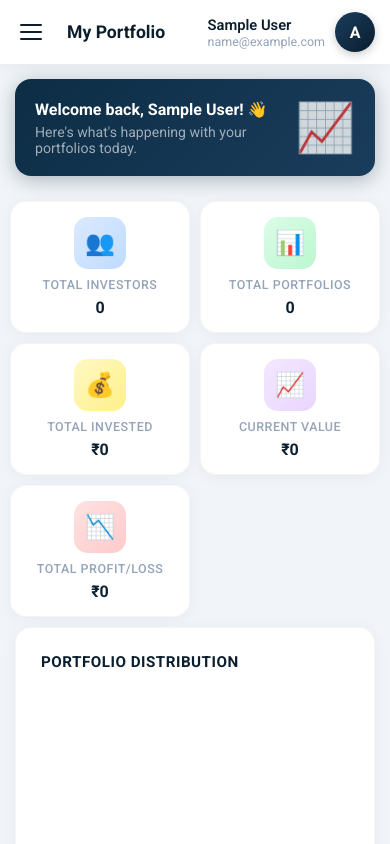
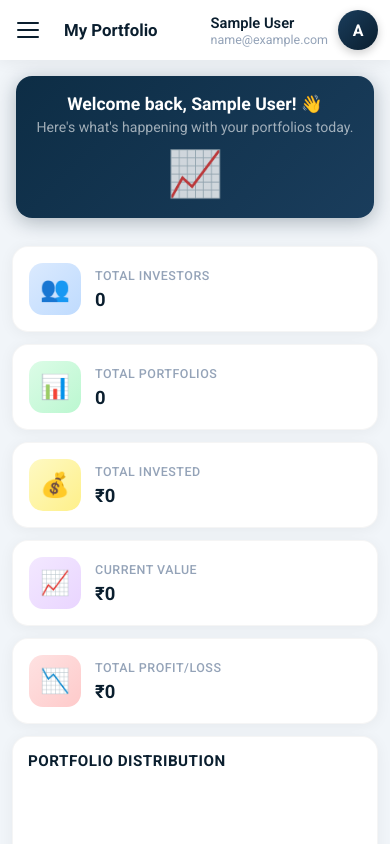
Before and after one commit to Aayushi-web/shreeja_financials, a plain HTML site: page frontend/pages/admin-dashboard.html in a window 390 px wide. Drawn offline with nearby package versions, Linux system fonts and the light colour scheme; no server answers; sample sign-in values are in the browser's storage.

Commit message:
css update

```diff
--- a/frontend/css/admin.css
+++ b/frontend/css/admin.css
@@ -276,6 +276,9 @@ nav {
     padding: 25px;
     box-shadow: 0 2px 15px rgba(0,0,0,0.05);
     border: 1px solid rgba(0,0,0,0.04);
+    position: relative;
+    width: 100%;
+    overflow: hidden;
 }
 
 .chart-box h3 {
@@ -335,7 +338,8 @@ nav {
     margin: 0 30px 30px;
     background: white;
     border-radius: 16px;
-    overflow: hidden;
+    overflow-x: auto;
+    -webkit-overflow-scrolling: touch;
     box-shadow: 0 2px 15px rgba(0,0,0,0.05);
     border: 1px solid rgba(0,0,0,0.04);
 }
@@ -357,6 +361,7 @@ th {
     font-weight: 600;
     text-transform: uppercase;
     letter-spacing: 0.5px;
+    white-space: nowrap;
 }
 
 td {
@@ -631,12 +636,14 @@ tr:hover td {
     }
 
     .topbar {
-        padding: 12px 15px;
+        padding: 12px 16px;
         z-index: 800;
+        flex-wrap: wrap;
+        gap: 10px;
     }
 
     .topbar h2 {
-        font-size: 1.1rem;
+        font-size: 1.15rem;
     }
 
     .hamburger {
@@ -645,20 +652,24 @@ tr:hover td {
 
     .cards-grid {
         grid-template-columns: repeat(2, 1fr);
-        padding: 15px;
-        gap: 12px;
+        padding: 16px;
+        gap: 14px;
     }
 
     .charts-grid {
         grid-template-columns: 1fr;
-        padding: 0 15px 15px;
-        gap: 12px;
+        padding: 0 16px 16px;
+        gap: 14px;
+    }
+
+    .chart-box {
+        padding: 18px;
     }
 
     .section-header {
         flex-direction: column;
-        gap: 10px;
-        padding: 15px;
+        gap: 12px;
+        padding: 16px;
         align-items: stretch;
     }
 
@@ -666,50 +677,109 @@ tr:hover td {
         width: 100%;
     }
 
+    .section-header button {
+        width: 100%;
+        text-align: center;
+    }
+
     .table-box {
-        margin: 0 15px 15px;
+        margin: 0 16px 16px;
         overflow-x: auto;
     }
 
     .welcome-banner {
-        margin: 15px;
+        margin: 16px;
         padding: 20px;
     }
 
     .welcome-banner h3 {
-        font-size: 1rem;
+        font-size: 1.1rem;
     }
 
     .banner-icon {
-        font-size: 2rem;
+        font-size: 2.4rem;
     }
 
     .profile-box {
         width: 90%;
+        max-width: 420px;
         padding: 30px 20px;
+        margin: 25px auto;
+    }
+
+    .modal-box {
+        width: 90%;
+        max-width: 440px;
+        padding: 25px 20px;
+        max-height: 85vh;
     }
 }
 
 @media (max-width: 480px) {
+    .topbar {
+        padding: 10px 12px;
+    }
+
+    .topbar h2 {
+        font-size: 1.05rem;
+    }
+
+    .welcome-banner {
+        flex-direction: column;
+        text-align: center;
+        gap: 12px;
+        padding: 18px 14px;
+    }
+
+    .welcome-banner .banner-icon {
+        font-size: 2.8rem;
+    }
+
     .cards-grid {
-        grid-template-columns: 1fr 1fr;
-        gap: 10px;
-        padding: 10px;
+        grid-template-columns: 1fr;
+        gap: 12px;
+        padding: 12px;
     }
 
     .card {
-        padding: 15px;
-        flex-direction: column;
-        text-align: center;
-        gap: 8px;
+        padding: 16px;
+        flex-direction: row;
+        text-align: left;
+        gap: 14px;
     }
 
     .card-info h3 {
-        font-size: 1rem;
+        font-size: 1.15rem;
+    }
+
+    .charts-grid {
+        padding: 0 12px 12px;
+    }
+
+    .chart-box {
+        padding: 15px;
+    }
+
+    .table-box {
+        margin: 0 12px 12px;
     }
 
     th, td {
         padding: 10px 12px;
-        font-size: 0.8rem;
+        font-size: 0.82rem;
+    }
+
+    .modal-box {
+        width: 94%;
+        padding: 20px 16px;
+    }
+
+    .modal-actions {
+        flex-direction: column;
+        gap: 10px;
+    }
+
+    .modal-actions button {
+        width: 100%;
     }
 }
--- a/frontend/css/investor.css
+++ b/frontend/css/investor.css
@@ -245,7 +245,8 @@ nav {
 .table-box {
     background: white;
     border-radius: 16px;
-    overflow: hidden;
+    overflow-x: auto;
+    -webkit-overflow-scrolling: touch;
     box-shadow: 0 2px 15px rgba(0,0,0,0.05);
     border: 1px solid rgba(0,0,0,0.04);
 }
@@ -267,6 +268,7 @@ th {
     font-weight: 600;
     text-transform: uppercase;
     letter-spacing: 0.5px;
+    white-space: nowrap;
 }
 
 td {
@@ -406,8 +408,14 @@ tr:hover td {
     }
 
     .topbar {
-        padding: 12px 15px;
+        padding: 12px 16px;
         z-index: 800;
+        flex-wrap: wrap;
+        gap: 10px;
+    }
+
+    .topbar h2 {
+        font-size: 1.15rem;
     }
 
     .hamburger {
@@ -416,12 +424,12 @@ tr:hover td {
 
     .cards-grid {
         grid-template-columns: repeat(2, 1fr);
-        padding: 15px;
-        gap: 12px;
+        padding: 16px;
+        gap: 14px;
     }
 
     .table-section {
-        padding: 0 15px 15px;
+        padding: 0 16px 16px;
     }
 
     .table-box {
@@ -429,36 +437,69 @@ tr:hover td {
     }
 
     .welcome-banner {
-        margin: 15px;
+        margin: 16px;
         padding: 20px;
+    }
+
+    .welcome-banner h3 {
+        font-size: 1.1rem;
+    }
+
+    .banner-icon {
+        font-size: 2.4rem;
     }
 
     .profile-box {
         width: 90%;
+        max-width: 420px;
         padding: 30px 20px;
+        margin: 25px auto;
     }
 }
 
 @media (max-width: 480px) {
+    .topbar {
+        padding: 10px 12px;
+    }
+
+    .topbar h2 {
+        font-size: 1.05rem;
+    }
+
+    .welcome-banner {
+        flex-direction: column;
+        text-align: center;
+        gap: 12px;
+        padding: 18px 14px;
+    }
+
+    .welcome-banner .banner-icon {
+        font-size: 2.8rem;
+    }
+
     .cards-grid {
-        grid-template-columns: 1fr 1fr;
-        gap: 10px;
-        padding: 10px;
+        grid-template-columns: 1fr;
+        gap: 12px;
+        padding: 12px;
     }
 
     .card {
-        padding: 15px;
-        flex-direction: column;
-        text-align: center;
-        gap: 8px;
+        padding: 16px;
+        flex-direction: row;
+        text-align: left;
+        gap: 14px;
     }
 
     .card-info h3 {
-        font-size: 1rem;
+        font-size: 1.15rem;
+    }
+
+    .table-section {
+        padding: 0 12px 12px;
     }
 
     th, td {
         padding: 10px 12px;
-        font-size: 0.8rem;
+        font-size: 0.82rem;
     }
 }
--- a/frontend/css/login.css
+++ b/frontend/css/login.css
@@ -283,54 +283,112 @@ button#login-btn:active {
 
 .hidden { display: none; }
 /* ===== RESPONSIVE ===== */
+@media (max-width: 992px) {
+    .container {
+        width: 95%;
+        max-width: 800px;
+    }
+    .left-panel {
+        padding: 40px 30px;
+    }
+}
+
 @media (max-width: 768px) {
+    body {
+        height: auto;
+        min-height: 100vh;
+        overflow-y: auto;
+        padding: 25px 15px;
+    }
+
     .container {
         flex-direction: column;
-        width: 95%;
+        width: 100%;
+        max-width: 520px;
         min-height: auto;
-        border-radius: 16px;
+        border-radius: 20px;
+        box-shadow: 0 20px 60px rgba(0,0,0,0.4);
     }
 
     .left-panel {
-        padding: 30px 25px;
+        padding: 35px 28px;
         border-right: none;
         border-bottom: 1px solid rgba(34,197,94,0.2);
     }
 
+    .brand {
+        margin-bottom: 30px;
+    }
+
     .brand h1 {
-        font-size: 1.6rem;
+        font-size: 1.7rem;
     }
 
     .tagline h2 {
-        font-size: 1.4rem;
+        font-size: 1.5rem;
     }
 
     .stats-row {
-        margin-top: 25px;
+        margin-top: 30px;
         gap: 20px;
+        justify-content: space-around;
+        flex-wrap: wrap;
     }
 
     .right-panel {
-        padding: 30px 25px;
+        padding: 35px 28px;
     }
 
     .login-box {
         width: 100%;
+        max-width: 100%;
     }
 }
 
 @media (max-width: 480px) {
+    body {
+        padding: 0;
+    }
+
     .container {
         width: 100%;
+        max-width: 100%;
         border-radius: 0;
         min-height: 100vh;
+        box-shadow: none;
     }
 
     .left-panel {
-        padding: 25px 20px;
+        padding: 30px 20px;
+    }
+
+    .brand h1 {
+        font-size: 1.5rem;
+    }
+
+    .tagline h2 {
+        font-size: 1.35rem;
+    }
+
+    .stats-row {
+        gap: 15px;
+        justify-content: space-between;
+    }
+
+    .stat h3 {
+        font-size: 1.3rem;
     }
 
     .right-panel {
-        padding: 25px 20px;
+        padding: 30px 20px;
+    }
+
+    .login-box h2 {
+        font-size: 1.65rem;
+    }
+
+    .form-row {
+        flex-wrap: wrap;
+        gap: 12px;
     }
 }
```
Also changed, not shown: frontend/index.html (+0 -2 lines).
